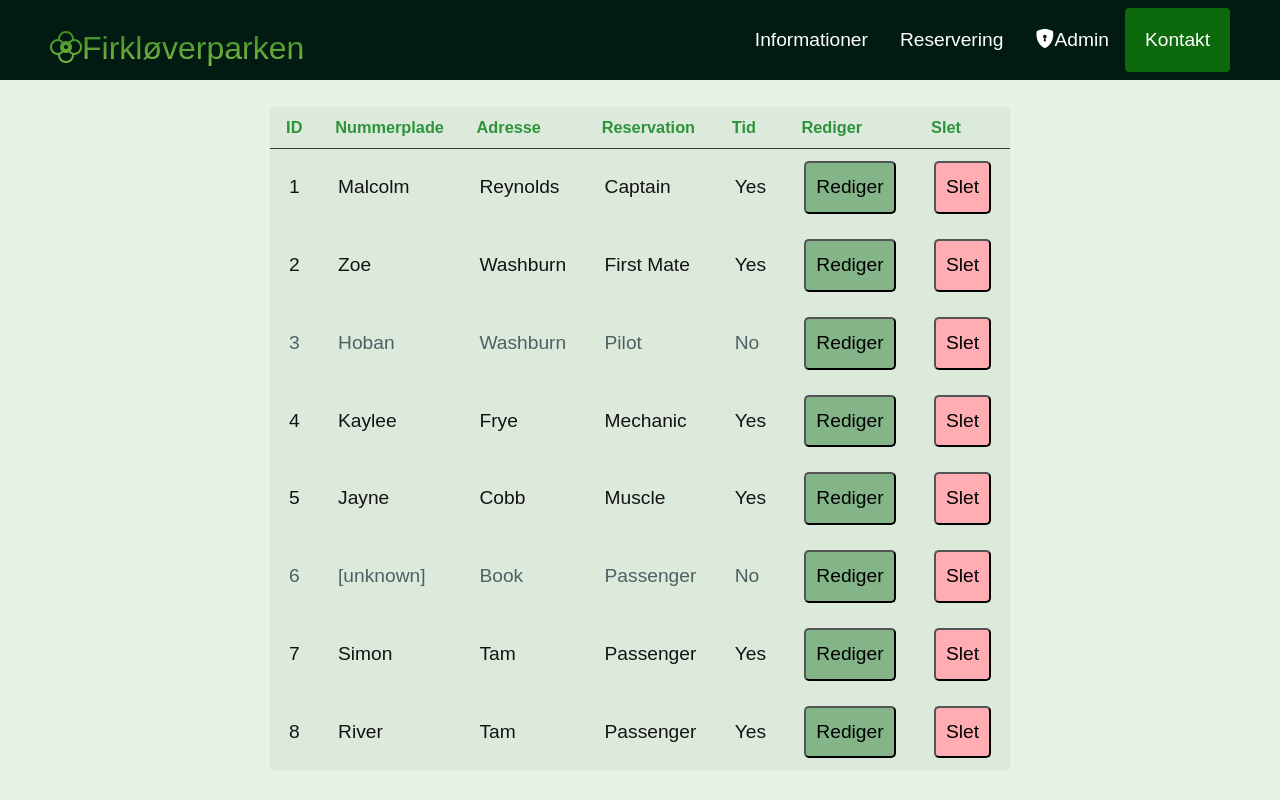
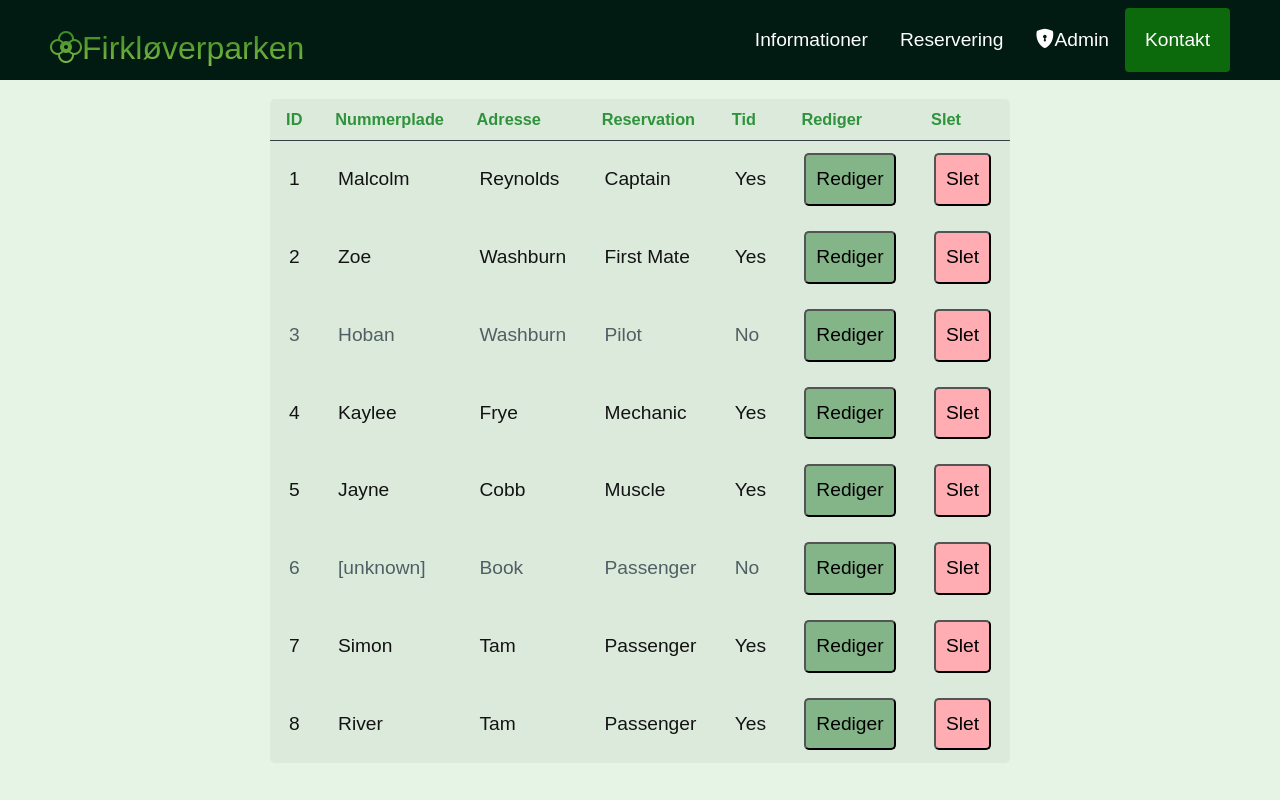
Before and after one commit to MarcusL00/Eletric-charger-solution, a PHP site: page /admin.html in a window 1280 px wide. Run offline with PHP 8.4, Linux system fonts and the light colour scheme.

Commit message:
fxi
fixii pixie

```diff
--- a/admin.html
+++ b/admin.html
@@ -41,6 +41,7 @@
               </li>
           </ul>
       </div>
+      <div class="tableContainer">
           <table>
               <thead>
                 <tr>
@@ -119,6 +120,7 @@
                           <td><a href=""> <button class="deleteBtn">Slet</button></a>
               </tbody>
             </table>
+      </div>
 
 
   <script src="/JS/app.js" defer></script>
--- a/style.css
+++ b/style.css
@@ -368,12 +368,9 @@ a.button {
 }
 
 
-.informationContainer{
-    width: 80%;
-    border: 5px solid;
-    border-radius: 10px;
-    margin-bottom: 0;
-    padding-bottom: 0px;
+.tableContainer{
+    position: absolute;
+    top: 5rem;
 }
 
 @import url(https://fonts.googleapis.com/css?family=Open+Sans:400,600);
```
Lines whose indentation alone changed are shown as unchanged.
